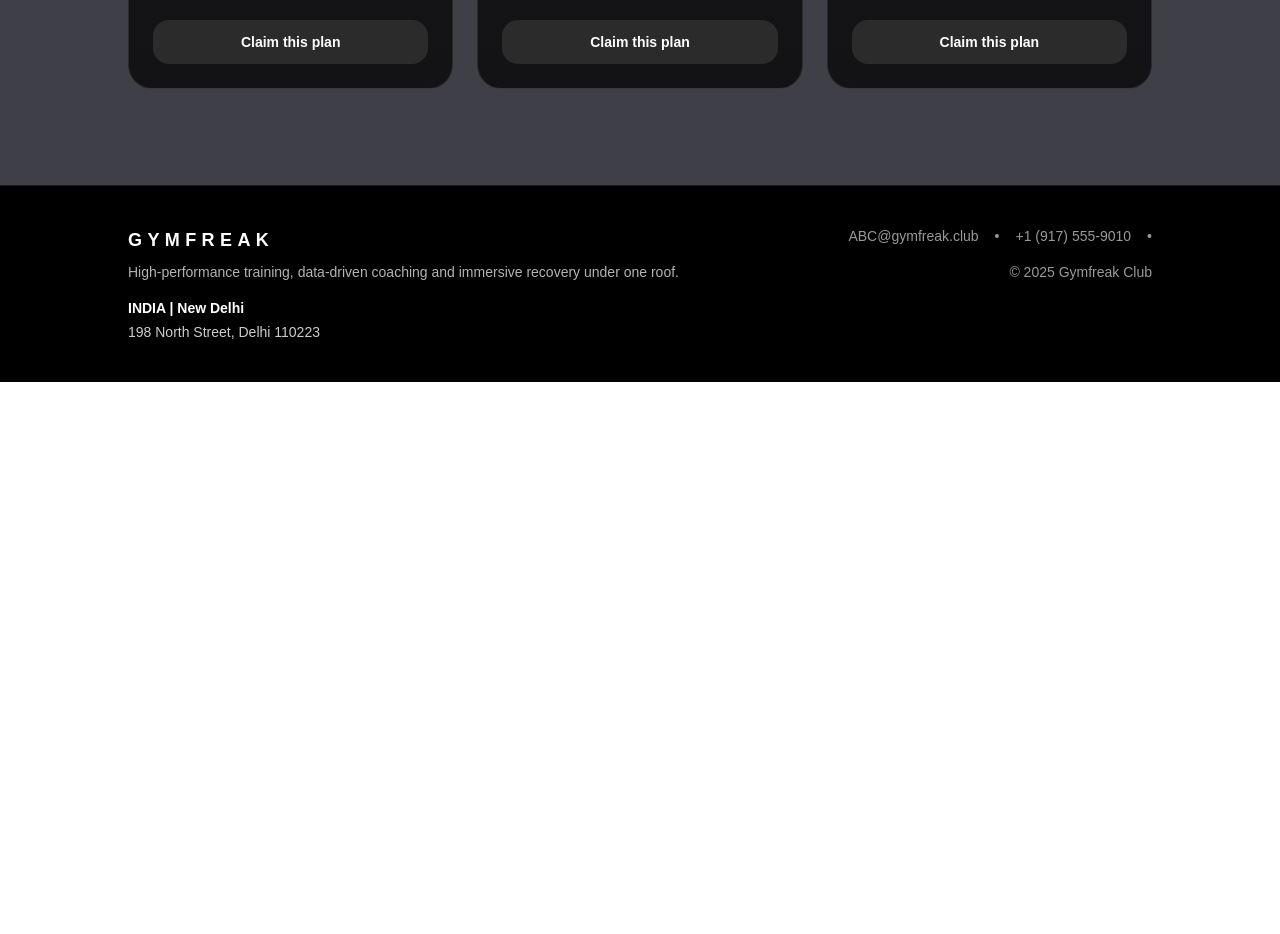
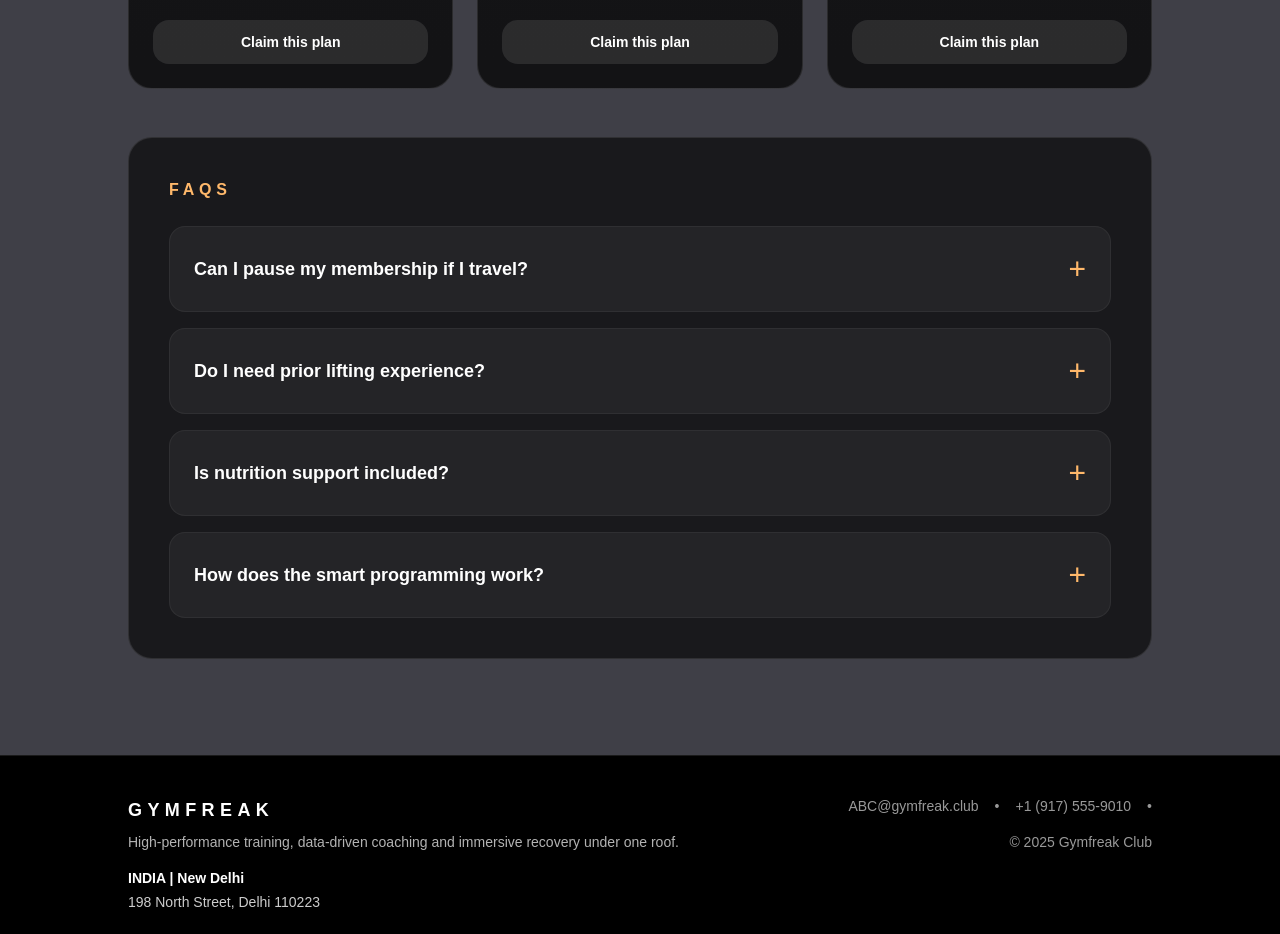
Before and after one commit to Gauravjangra2003/Gym-Management, a Next.js app: page / in a window 1280 px wide. Shown: the part 1980-2914 px from the top of the page. Before the commit the page ends 2362 px from the top, so only its background shows below. Built offline with nearby package versions, Linux system fonts and the light colour scheme.

Commit message:
Add faq section

```diff
--- a/app/page.tsx
+++ b/app/page.tsx
@@ -1,5 +1,6 @@
 import Footer from "@/components/layout/Footer";
 import Header from "@/components/layout/Header";
+import Faq from "@/components/sections/Faq";
 import GymStatics from "@/components/sections/GymStatics";
 import HeroSection from "@/components/sections/HeroSection";
 import Plans from "@/components/sections/Plans";
@@ -20,6 +21,7 @@ export default function Home() {
                   <Training />
                   <Plans />
                   {/* <Trainers /> */}
+                  <Faq />
               </main>
         </div>
         <Footer />
--- /dev/null
+++ b/components/sections/Faq.tsx
@@ -0,0 +1,62 @@
+'use client';
+
+import { useState } from "react";
+
+const FAQ = [
+      {
+    question: "Can I pause my membership if I travel?",
+    answer:
+      "Absolutely. Every plan includes two free freezes per year, up to 45 days each.",
+  },
+  {
+    question: "Do I need prior lifting experience?",
+    answer:
+      "No. We run onboarding labs to benchmark strength, mobility and cardio so we can place you safely.",
+  },
+  {
+    question: "Is nutrition support included?",
+    answer:
+      "Yes. You’ll receive macro prescriptions, habit coaching and optional weekly check-ins with our registered dietitian.",
+  },
+  {
+    question: "How does the smart programming work?",
+    answer:
+      "We sync wearable data, recovery scores and session feedback to adapt your training blocks every week.",
+  },
+]
+
+const Faq = () => {
+
+    const [open , setOpen] = useState(null);
+
+  return (
+    <div className="w-full">
+        <div className="space-y-6 rounded-3xl border border-white/10 bg-black/60 p-6 md:p-8 lg:p-10">
+            <p className="text-sm font-semibold tracking-[0.3em] text-orange-300 md:text-base">
+                FAQS
+            </p>
+            <div className="space-y-4">
+                {
+                    FAQ.map((items , id) => (
+                        <div key={id} className="rounded-2xl border border-white/5 bg-white/5 p-4 md:p-6">
+                            <button  className="flex w-full items-center justify-between text-left"
+                                onClick={() => setOpen(open === id ? null : id)}>
+                                    <span className="text-base font-semibold text-white md:text-lg">
+                                    {items.question}
+                                    </span>
+                                    <span className="text-2xl text-orange-300 md:text-3xl">
+                                    {open === id ? '−' : '+'}
+                                    </span>
+                            </button>
+                            {open === id && (
+                            <p className="mt-3 text-sm text-zinc-300 md:text-base">{items.answer}</p>)}
+                        </div>
+                    ))
+                }
+            </div>
+        </div>
+    </div>
+  )
+}
+
+export default Faq
```
